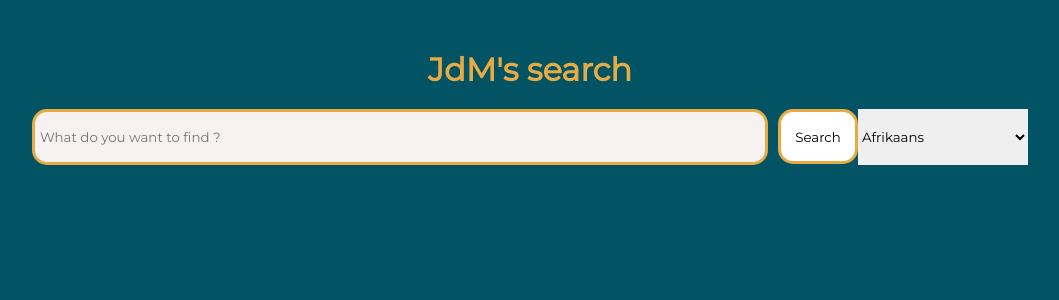
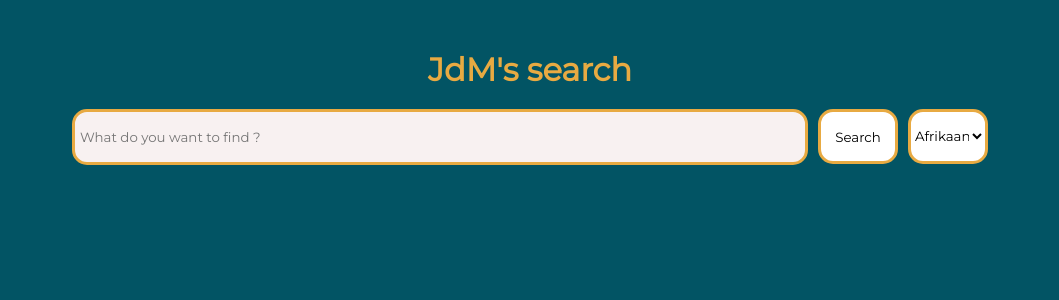
Before and after one commit to asterjdm/Cosmos-Search, a Flask app: page / in a window 1280 px wide. Shown: the top 300 px of the page, without its empty margins (110-1169 px from the left). Run offline with Flask 3, Linux system fonts and the light colour scheme.

Commit message:
lang selector css style

```diff
--- a/static/style/style.css
+++ b/static/style/style.css
@@ -35,9 +35,7 @@ body {
 /*Search style*/
 
 .home-link {
-
     text-decoration: none;
-
 }
 
 .main-title {
@@ -123,6 +121,15 @@ body {
     border-color: var(--hover-color);
     transform: scale(1.02);
 
+}
+
+.langSelect{
+    margin-left: 10px;
+    width: 80px;
+    height: 55px;
+    border: 3px solid var(--text-color);
+    border-radius: 15px;
+    background-color: rgb(255, 255, 255);
 }
 
 /*Responsive for small screens*/
--- a/templates/index.html
+++ b/templates/index.html
@@ -16,7 +16,7 @@
         <form method="get" action="/search/" class="searchForm">
             <input placeholder="What do you want to find ?" value="{{query}}" class="searchInput" type="text" name="query">
             <button class="searchButton" type="submit">Search</button>
-            <select name="lang" id="lang">
+            <select class="langSelect" name="lang" id="lang">
                 {% for lang in langCodes.keys() %}
                     <option value="{{lang}}">{{langCodes[lang]["native"]}}</option>
                 {% endfor %}
```
